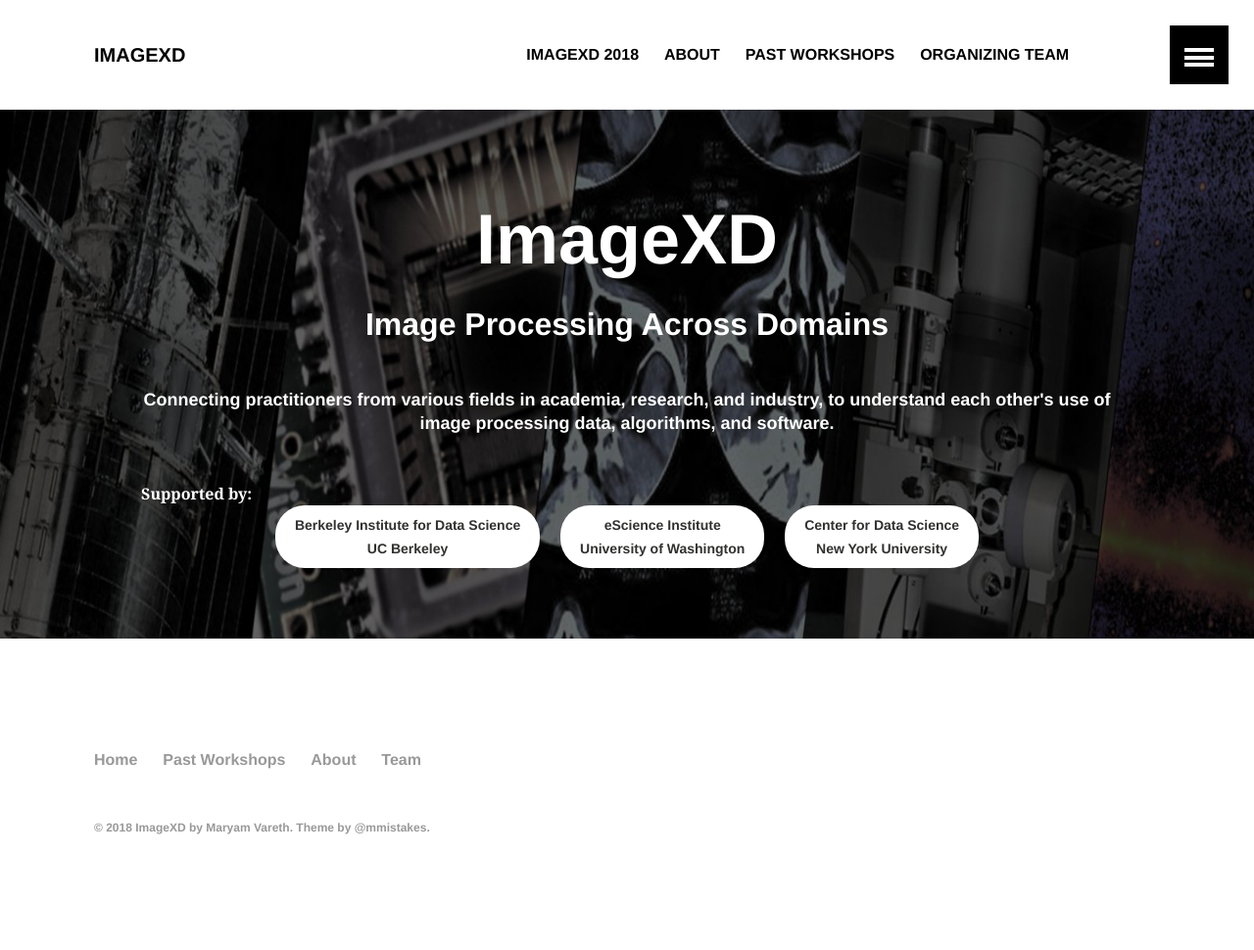
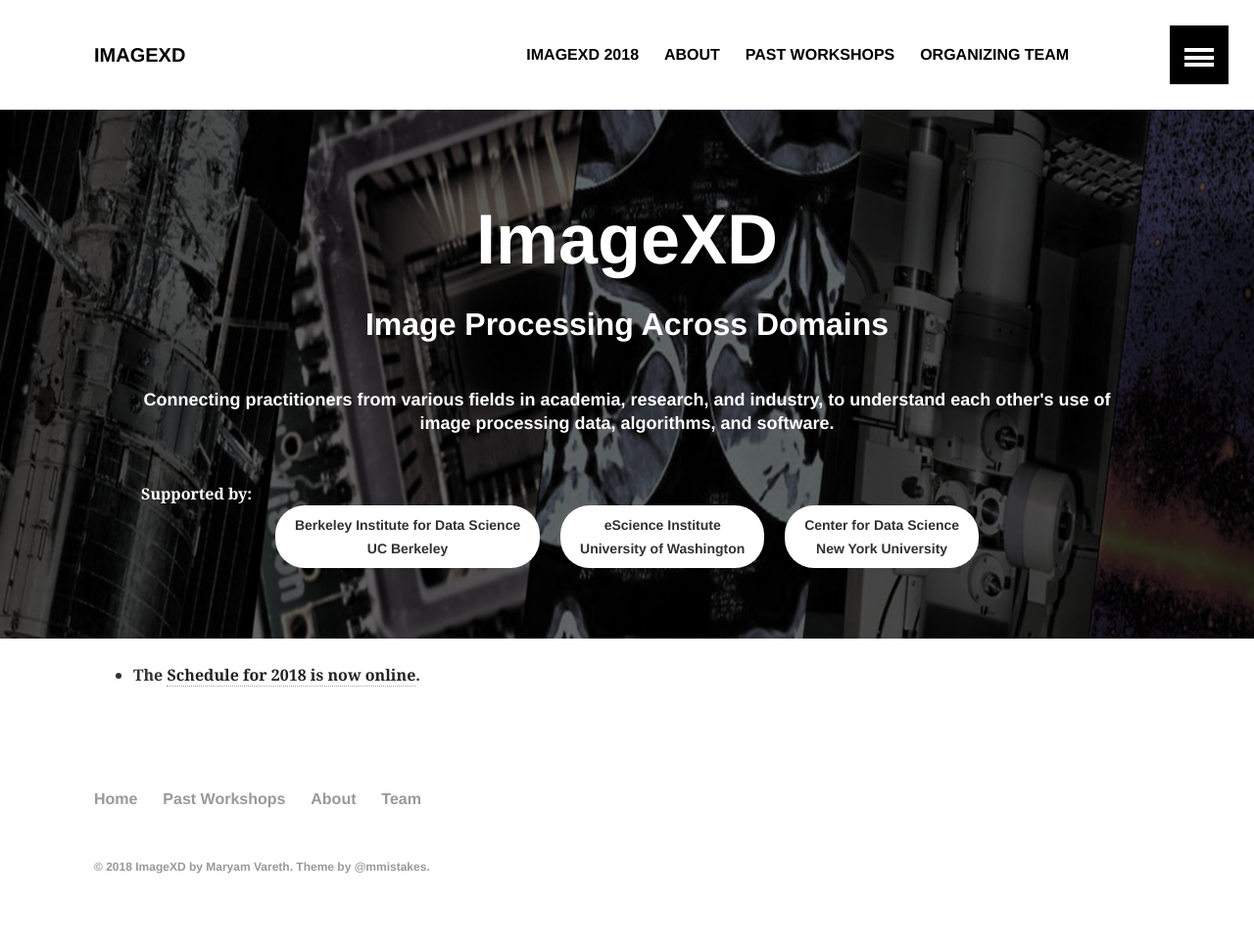
Before and after one commit to imagexd/imagexd.github.io, a Jekyll site: the page built from index.md, in a window 1280 px wide. Shown: the whole page at 98% size. Built offline with Jekyll 4.4.1, drawn with Linux system fonts in a browser that asks for light colours; before the commit the page ends 930 px from its top, so only the background shows below that.

Commit message:
link back on first page

```diff
--- a/index.md
+++ b/index.md
@@ -6,4 +6,4 @@
 ---
 
 <!-- - [Registration is closed]. -->
-<!-- - The [Schedule for 2018 is now online](http://www.imagexd.org/programs/imagexd2018/). -->
+ - The [Schedule for 2018 is now online](http://www.imagexd.org/programs/imagexd2018/).
```
